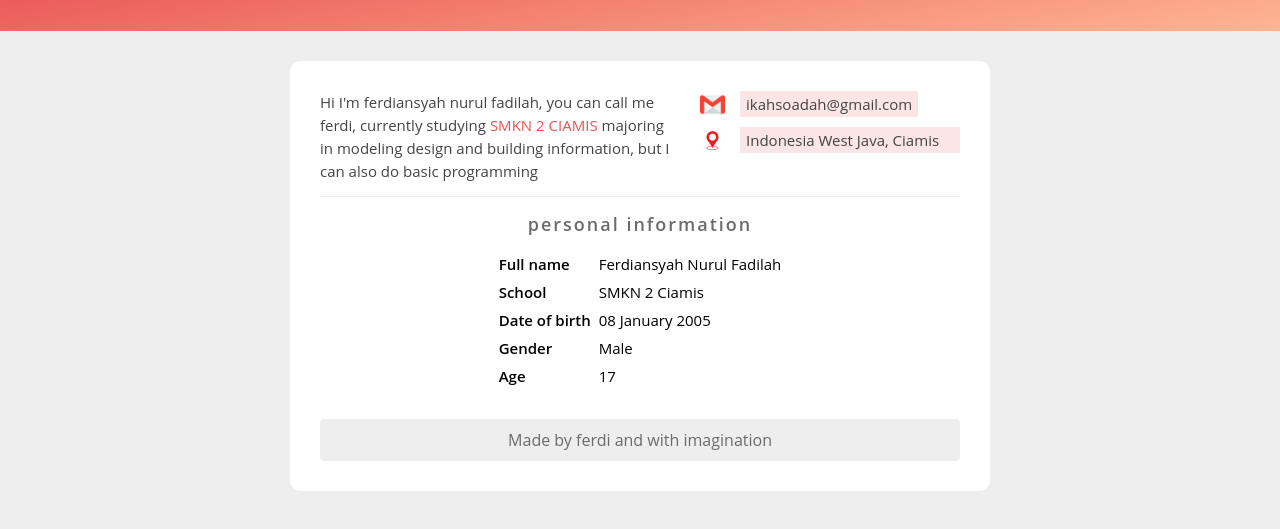
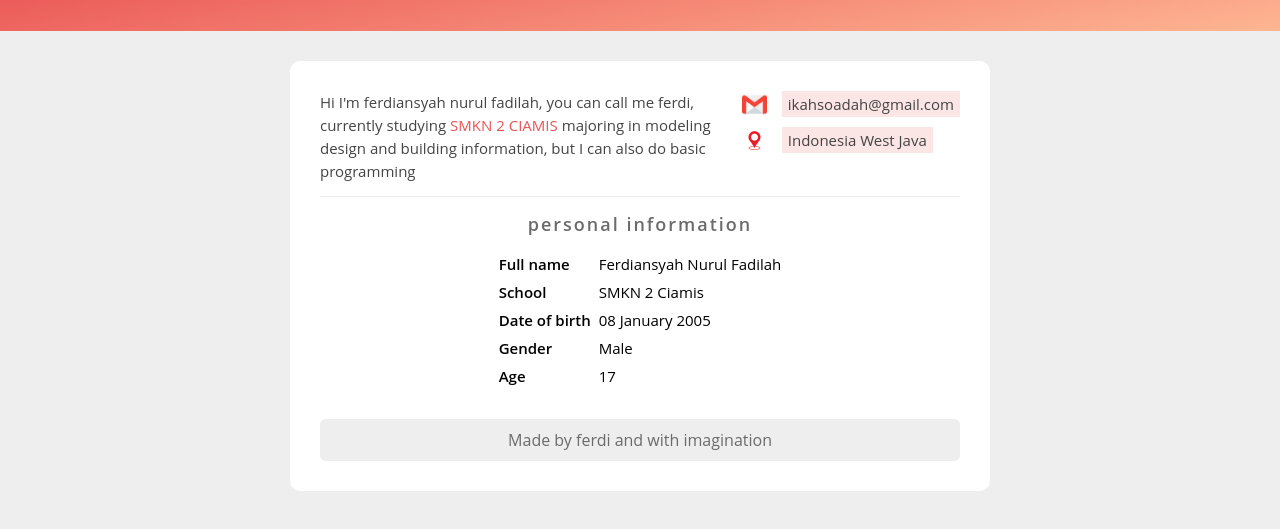
Before and after one commit to NFerdi/Personal-Website, a plain HTML site: page index.html in a window 1280 px wide. Shown: the part 119-648 px from the top of the page. Drawn offline with Linux system fonts and the light colour scheme.

Commit message:
change code again

```diff
--- a/index.html
+++ b/index.html
@@ -27,7 +27,7 @@
 				</div>
 				<div class="items">
 					<img src="./assets/Icon_pin.png" alt="">
-					<span style="min-width: 220px;">Indonesia West Java, Ciamis</span>
+					<span >Indonesia West Java</span>
 				</div>
 			</div>
 		</div>
```
